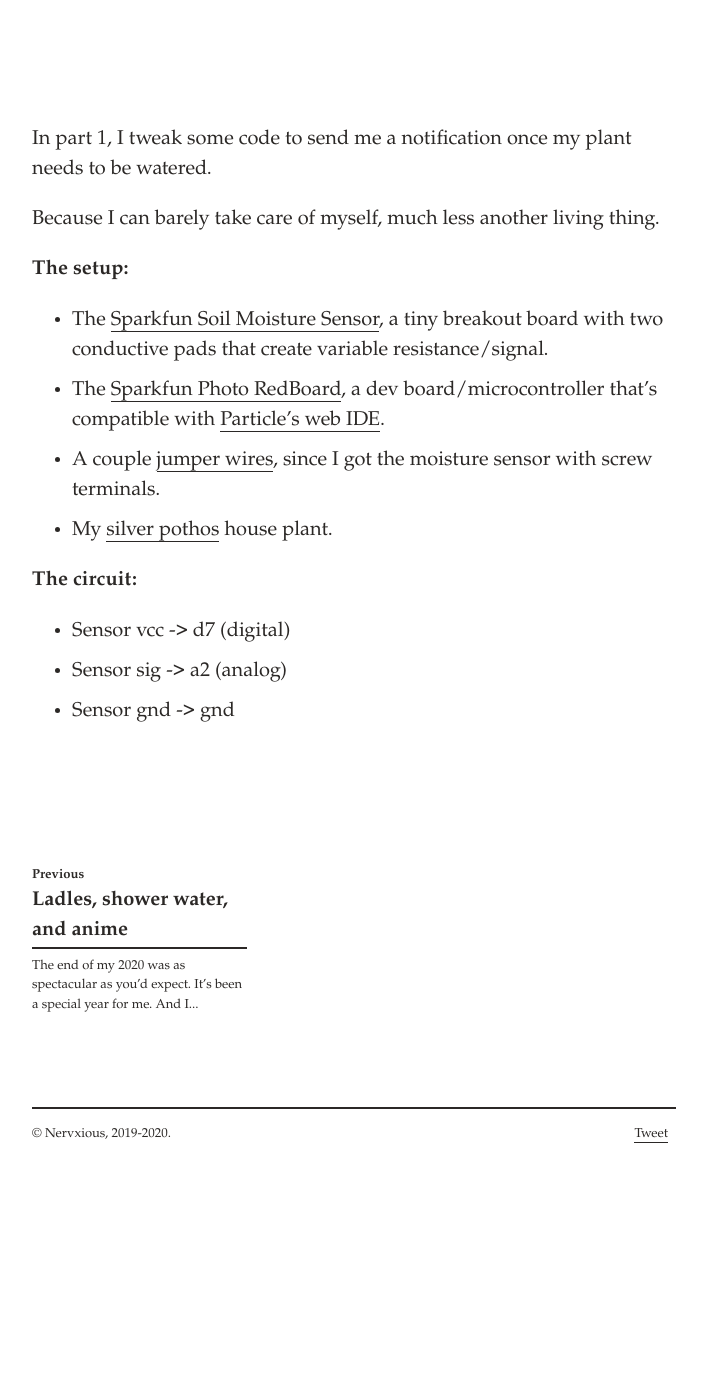
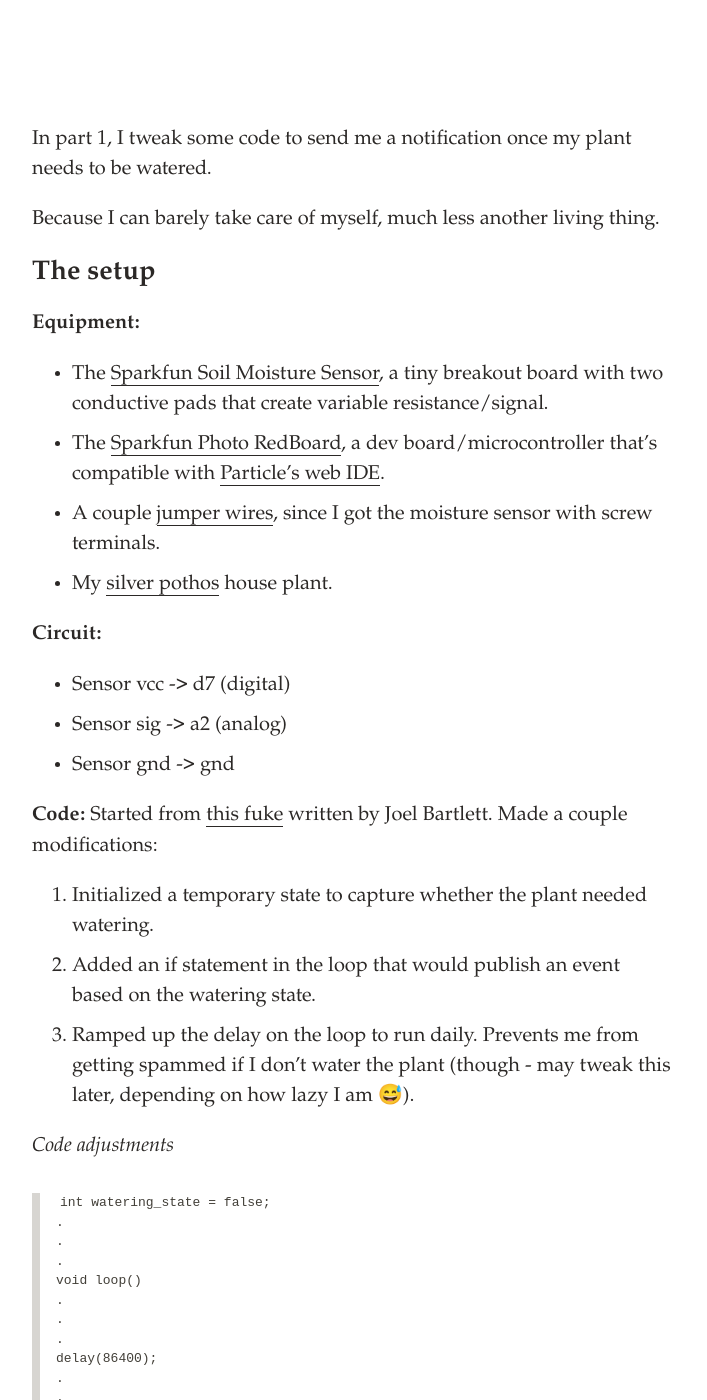
Before and after one commit to svvchen/nervxious, a Jekyll site: the page built from _posts/2021-03-08-hardware-p1.markdown, in a window 1280 px wide and 1400 px high, scrolled down 661 px. Shown: the whole window, without its empty margins (286-993 px from the left). Built offline with Jekyll 4.4.1, drawn with Linux system fonts in a browser that asks for light colours; comment, search, counter and statistics services are not loaded; before the commit the page ends 1821 px from its top, so only the background shows below that; some of the changed text lies outside the part shown.

Commit message:
Update 2021-03-08-hardware-p1.markdown

````diff
--- a/_posts/2021-03-08-hardware-p1.markdown
+++ b/_posts/2021-03-08-hardware-p1.markdown
@@ -9,13 +9,44 @@
 
 Because I can barely take care of myself, much less another living thing.
 
-**The setup:**
+## The setup
+**Equipment:**
 * The [Sparkfun Soil Moisture Sensor](https://www.sparkfun.com/products/13637?_ga=2.235359937.1768061677.1615260007-2127130474.1613147809), a tiny breakout board with two conductive pads that create variable resistance/signal.
 * The [Sparkfun Photo RedBoard](https://www.sparkfun.com/products/13321?_ga=2.260386509.1768061677.1615260007-2127130474.1613147809), a dev board/microcontroller that's compatible with [Particle's web IDE](https://www.particle.io/developer-tools/).
 * A couple [jumper wires](https://www.sparkfun.com/products/11026?_ga=2.90123739.1768061677.1615260007-2127130474.1613147809), since I got the moisture sensor with screw terminals.
 * My [silver pothos](https://en.wikipedia.org/wiki/Scindapsus_pictus) house plant.
 
-**The circuit:**
+**Circuit:**
 * Sensor vcc -> d7 (digital)
 * Sensor sig -> a2 (analog)
 * Sensor gnd -> gnd
+
+**Code:**
+Started from [this fuke](https://github.com/sparkfun/Inventors_Kit_For_Photon_Experiments/blob/master/03-PlantMonitor/Code/02-InternetHouseplantMonitor/InternetHouseplantMonitor.ino) written by Joel Bartlett. Made a couple modifications:
+
+1. Initialized a temporary state to capture whether the plant needed watering.
+2. Added an if statement in the loop that would publish an event based on the watering state.
+3. Ramped up the delay on the loop to run daily. Prevents me from getting spammed if I don't water the plant (though - may tweak this later, depending on how lazy I am 😅).
+
+_Code adjustments_
+```
+int watering_state = false;
+.
+.
+.
+void loop()
+.
+.
+.
+delay(86400);
+.
+.
+.
+    if(watering_state)
+    {
+        Spark.publish("plantMoistureState", "Dry", 60, PRIVATE);
+        delay(5000);
+    }
+```
+
+## It's alive!
````
